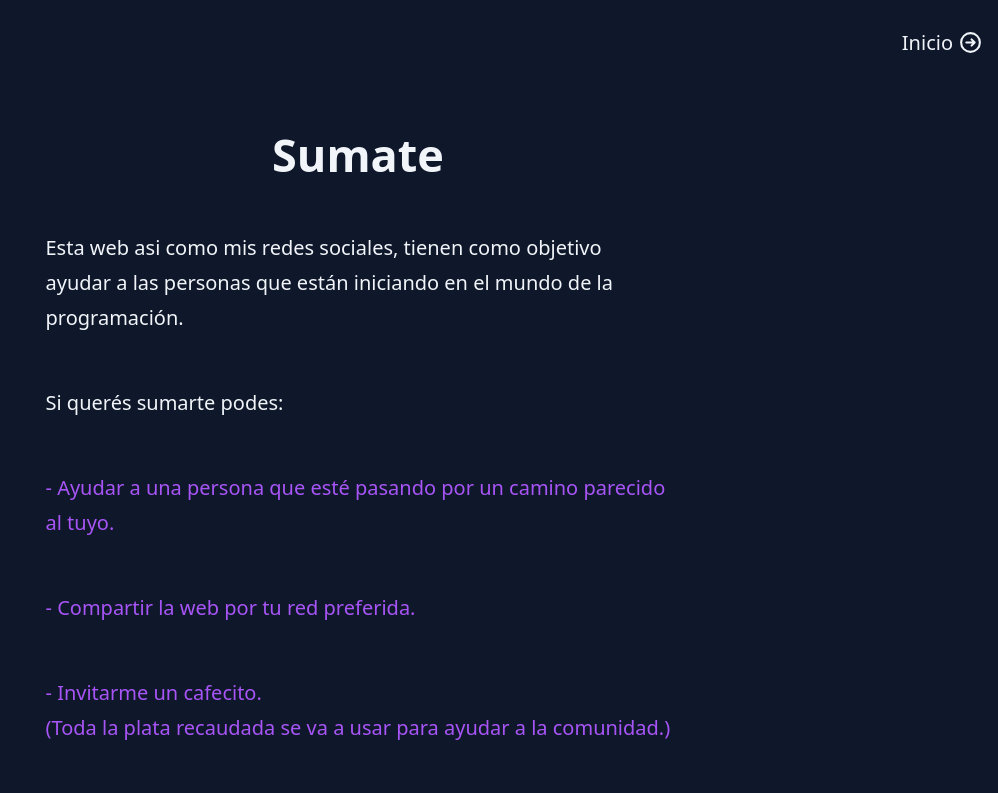
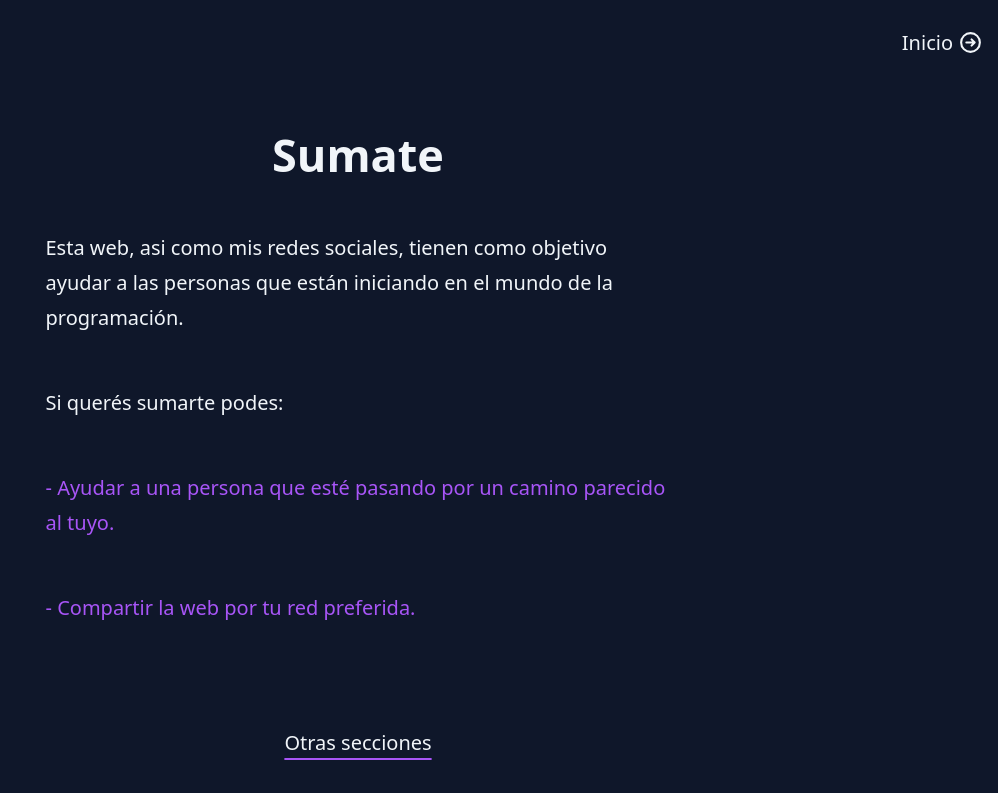
Before and after one commit to joacogaona/opinion-de-un-junior, a Next.js app: page /sumate in a window 1280 px wide. Shown: the top 793 px of the page, without its empty margins (282-1280 px from the left). Built offline with nearby package versions, Linux system fonts and the light colour scheme.

Commit message:
saco cafecito

```diff
--- a/pages/sumate/index.tsx
+++ b/pages/sumate/index.tsx
@@ -4,7 +4,7 @@ const Why = () => {
       <h1 className="text-center mt-14 ">Sumate</h1>
 
       <p className="my-10">
-        Esta web asi como mis redes sociales, tienen como objetivo ayudar a las
+        Esta web, asi como mis redes sociales, tienen como objetivo ayudar a las
         personas que están iniciando en el mundo de la programación.
       </p>
 
@@ -17,12 +17,6 @@ const Why = () => {
         <li className="mb-10 text-purple-500">
           - Compartir la web por tu red preferida.
         </li>
-        <li className="mb-10 text-purple-500">
-          - Invitarme un cafecito.
-          <p>
-            (Toda la plata recaudada se va a usar para ayudar a la comunidad.)
-          </p>
-        </li>
       </ul>
     </div>
   );
```
